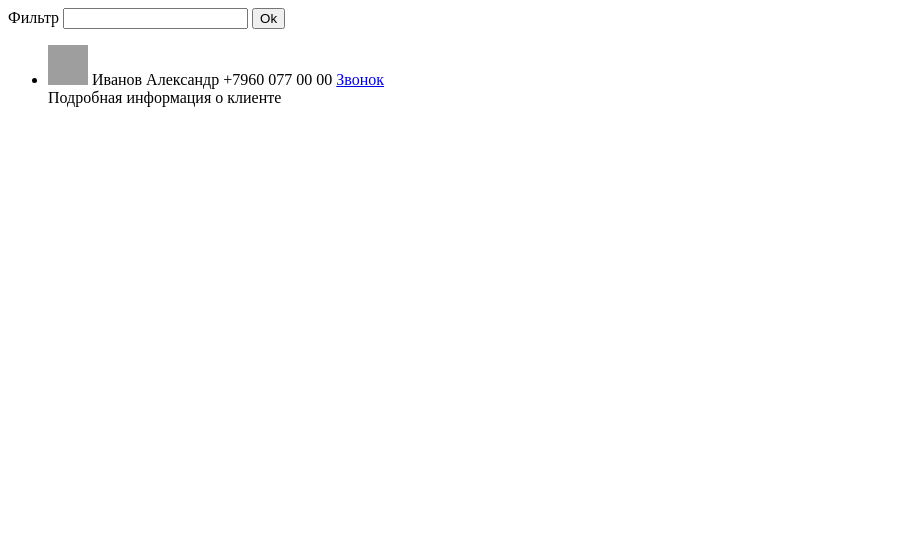
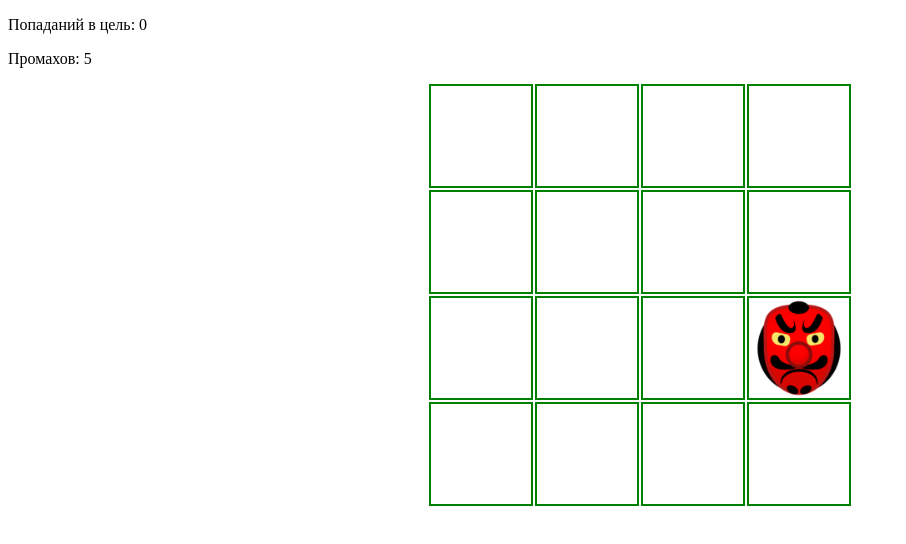
Before and after one commit to Qinel/ahj-events, a website built with webpack: page src/index.html in a window 1280 px wide. Shown: the whole page, without its empty margins (0-906 px from the left). Built offline with nearby package versions, Linux system fonts and the light colour scheme; grey boxes are pictures that could not be loaded.

Commit message:
second commit

```diff
--- a/src/index.html
+++ b/src/index.html
@@ -4,27 +4,18 @@
     <meta charset="UTF-8">
     <meta name="viewport" content="width=device-width, initial-scale=1.0">
     <meta http-equiv="X-UA-Compatible" content="ie=edge">
-    <title>Document</title>
+    <title>Game</title>
 </head>
 <body>
-<div data-widget="filter-widget">
-    <form>
-        <label>Фильтр <input data-id="filter-text" name="filter-text" class="input"></label>
-        <button data-action="filter" class="btn">Ok</button>
-    </form>
-</div>
-
-<ul data-section="contact-list" class="contact-list">
-    <li data-contact data-contact-id="1" class="contact-list-item">
-        <div data-section="main" class="contact-main">
-            <img src="https://placeimg.com/40/40/people" class="contact-list-item-img" alt="">
-            <span class="contact-list-item-name">Иванов Александр</span>
-            <span class="contact-list-item-phone">+7960 077 00 00</span>
-            <a href="tel:+79600770000" data-phone="79600770000" data-action="call" class="contact-list-item-action">Звонок</a>
-        </div>
-        <div data-section="details" class="contact-details hidden">Подробная информация о клиенте</div>
-    </li>
-</ul>
-
+    <div class="game-container">
+        <div class="status">
+            <p>
+                Попаданий в цель: <span class="status-wins">0</span>
+            </p>
+            <p>
+                Промахов: <span class="status-lost">0</span>
+            </p>
+          </div>
+    </div>
 </body>
 </html>
--- a/src/index.js
+++ b/src/index.js
@@ -1,5 +1,2 @@
 import './css/style.css';
-
 import './js/app';
-
-// TODO: write your code in app.js
```
